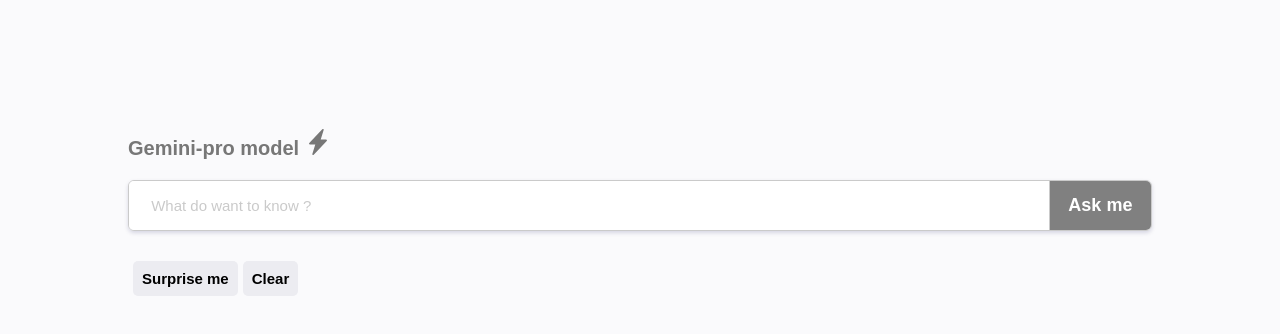
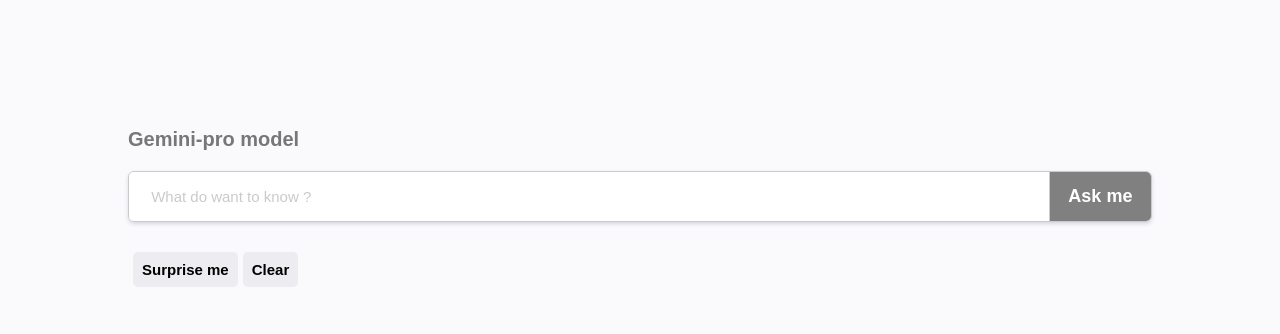
Before and after one commit to GSNadarajan/gemini.0, a React (Create React App) app: page / in a window 1280 px wide. Shown: the top 334 px of the page. Built offline with nearby package versions, Linux system fonts and the light colour scheme; the HTML template or start-up script is replaced by a standard one.

Commit message:
feat : updated code

```diff
--- a/package.json
+++ b/package.json
@@ -2,6 +2,9 @@
   "name": "gemini.o",
   "version": "0.1.0",
   "private": true,
+  "engines": {
+    "node": "14.x"
+  },
   "dependencies": {
     "@google/generative-ai": "^0.2.1",
     "@testing-library/jest-dom": "^5.17.0",
--- a/src/App.js
+++ b/src/App.js
@@ -34,7 +34,7 @@
           "Content-Type": "application/json",
         },
       };
-      const response = await fetch("http://localhost:8000/gemini", options);
+      const response = await fetch("https://gemini-backend.vercel.app/gemini", options);
       const data = await response.text();
       console.log(data);
       setChatHistory((oldChatHistory) => [
@@ -65,7 +65,7 @@
     <div className="app">
       <h2 style={{ fontSize: "20px", text: "center" }}>
         Gemini-pro model{" "}
-        <span>
+        {/* <span>
           <svg
             xmlns="http://www.w3.org/2000/svg"
             width="26"
@@ -77,7 +77,7 @@
           >
             <path d="M11.251.068a.5.5 0 0 1 .227.58L9.677 6.5H13a.5.5 0 0 1 .364.843l-8 8.5a.5.5 0 0 1-.842-.49L6.323 9.5H3a.5.5 0 0 1-.364-.843l8-8.5a.5.5 0 0 1 .615-.09z" />
           </svg>
-        </span>
+        </span> */}
       </h2>
       <p></p>
       <div className="input-container">
```
Also changed, not shown: 1 other file (tests, documents, lock files or other folders).
